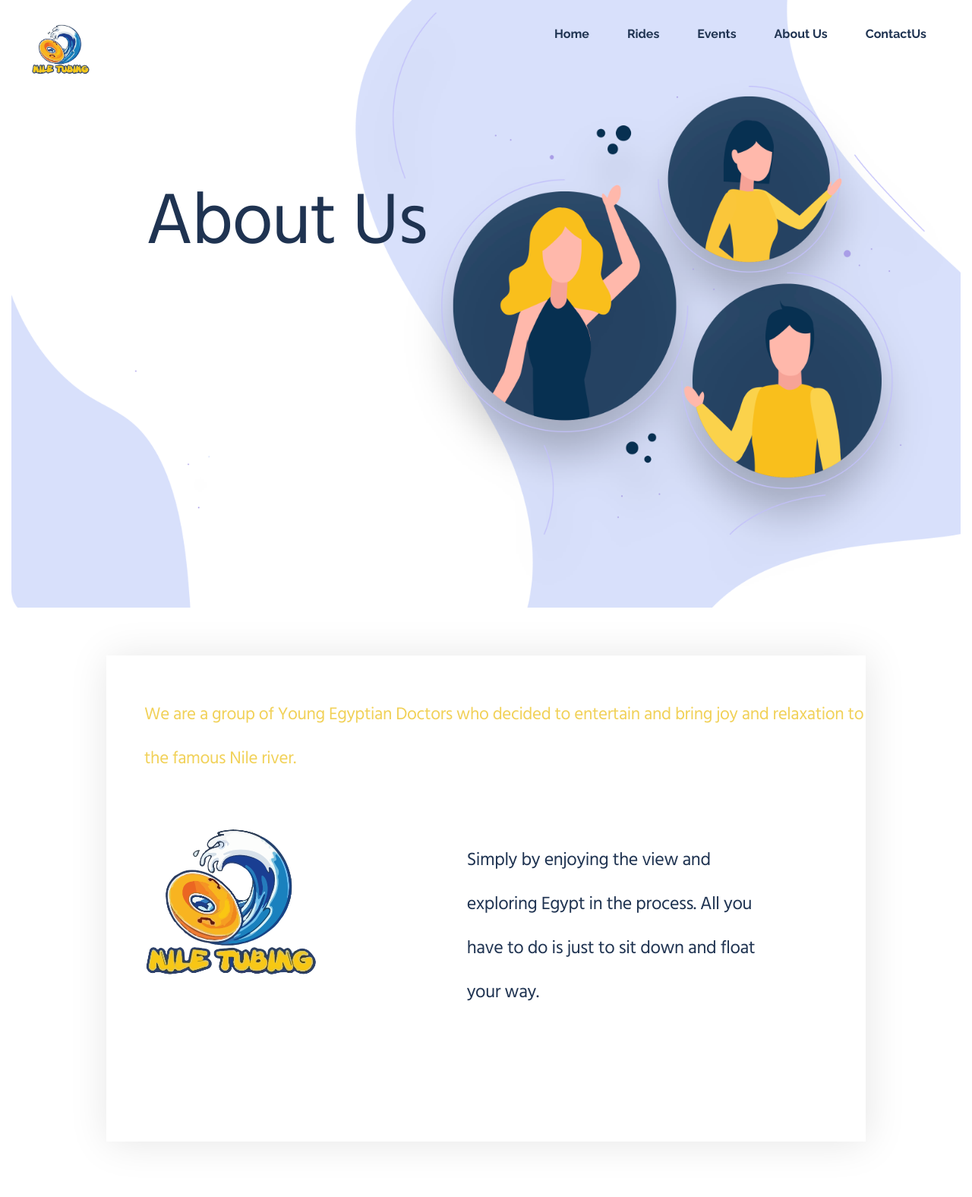
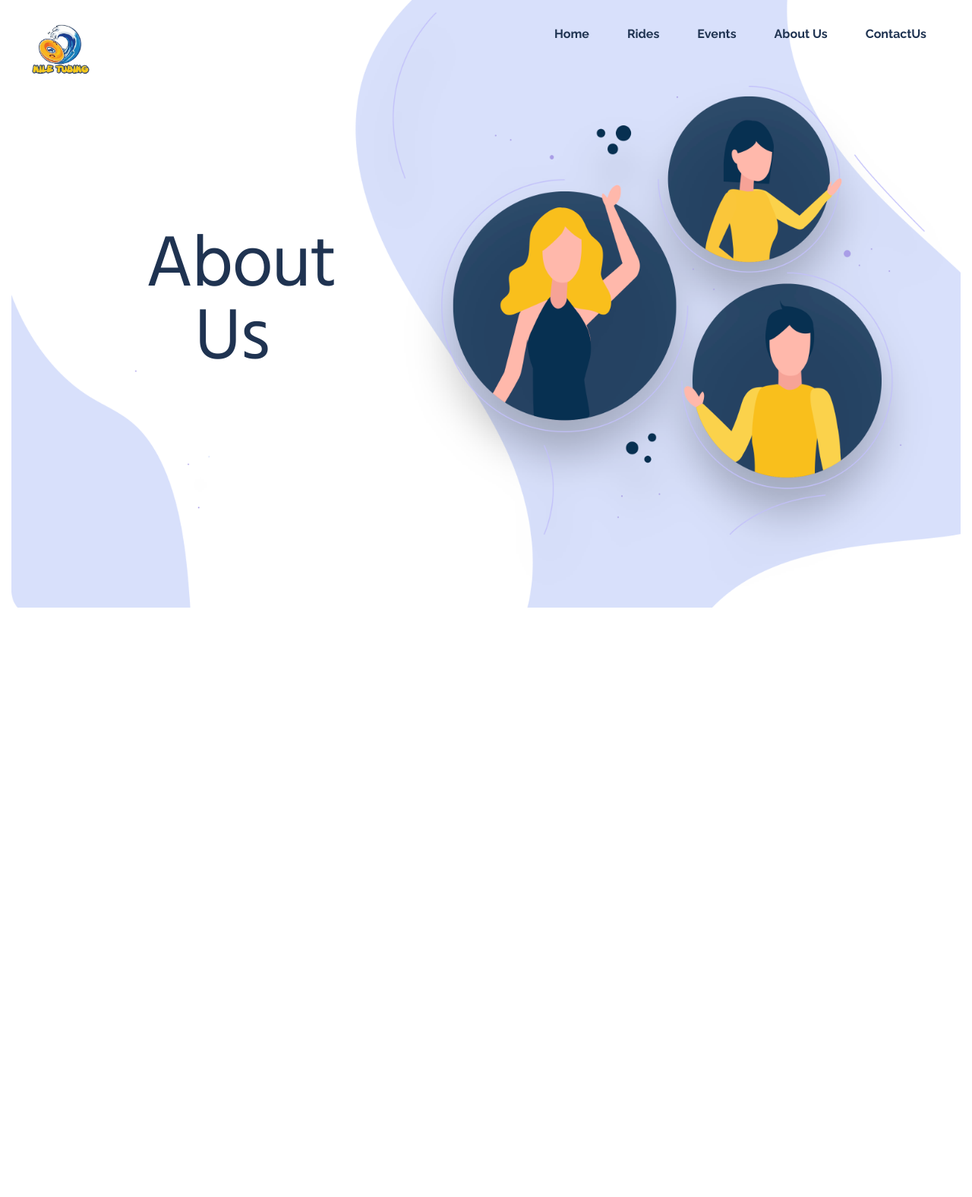
Before and after one commit to khaleddsaadd/NTubing, a PHP site: page /AboutUs.php in a window 1280 px wide. Shown: the top 1576 px of the page at 76% size. After the commit the page ends 800 px from the top, so only its background shows below. Run offline with PHP 8.4, Linux system fonts and the light colour scheme; some web fonts are replaced.

Commit message:
About us & Events

```diff
--- a/app/view/CSS/AboutUsCSS.php
+++ b/app/view/CSS/AboutUsCSS.php
@@ -7,14 +7,21 @@
  background-repeat: no-repeat;
 /* background-color: black;*/
 }
+/* Responsive columns */
+@media screen and (max-width: 600px) {
+	#row1 {
+		height: 70%;
+ 		width: 100%;
+  }
+}
 
-#AU{
+#A{
 
 position: absolute;
 width: 516.04px;
 height: 263.02px;
 left: 15%;
-top: 18%;
+top: 25%;
 
 font-family: Hind;
 font-style: normal;
@@ -26,6 +33,49 @@ align-items: center;
 letter-spacing: -0.017em;
 
 color: #1F3351;
+}
+
+
+#U{
+
+position: absolute;
+width: 516.04px;
+height: 263.02px;
+left: 20%;
+top:37%;
+
+font-family: Hind;
+font-style: normal;
+font-weight: normal;
+font-size: 96px;
+line-height: 154px;
+display: flex;
+align-items: center;
+letter-spacing: -0.017em;
+
+color: #1F3351;
+}
+
+
+/* Responsive columns */
+@media screen and (max-width: 600px) {
+	#A {
+		font-size: 60px;
+		top: 8%;
+		left: 10%;
+
+  }
+}
+
+
+@media screen and (max-width: 600px) {
+	#U {
+		font-size: 60px;
+		left: 20%;
+		top:17%;
+
+
+  }
 }
 
 #rec2
@@ -64,6 +114,7 @@ padding-left: 5%;
 width: 100%;
 
 }
+
 
 #p2{
 
--- a/public/AboutUs.php
+++ b/public/AboutUs.php
@@ -26,10 +26,12 @@ include '../app/view/CSS/AboutUsCSS.php';
 
 		<div class="row-md" id="row1">
 
-			<h1 id="AU">About Us </h1>
+			<h1 id="A">About </h1>
+			<h1 id="U"> Us </h1>
+
 
 		</div>
-
+<!--
     <div class="row-md" id="rec2">
 
 <div class="row-sm">
@@ -40,7 +42,7 @@ include '../app/view/CSS/AboutUsCSS.php';
 <div class="row">
 
 	<div class="col-md-4">
-		<img  id="L" src="../app/view/Images/NTLogo.png">
+		<img  class="L" src="../app/view/Images/NTLogo.png">
 	</div>
 
 
@@ -89,7 +91,7 @@ include '../app/view/CSS/AboutUsCSS.php';
 </div>
 
 
-	</div>
+	</div> -->
 
 
 
```
Also changed, not shown: app/view/CSS/EventsCSS.php (+102 -10 lines), app/view/EventsView.php (+8 -4 lines), app/view/Images/tubes1.png (added), app/view/Images/tubes2.png (added), app/view/Images/tubesMobile.png (added).
